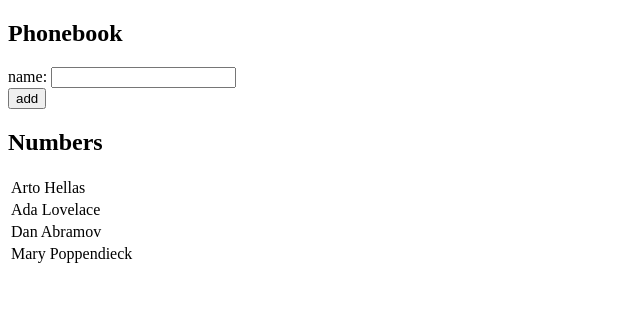
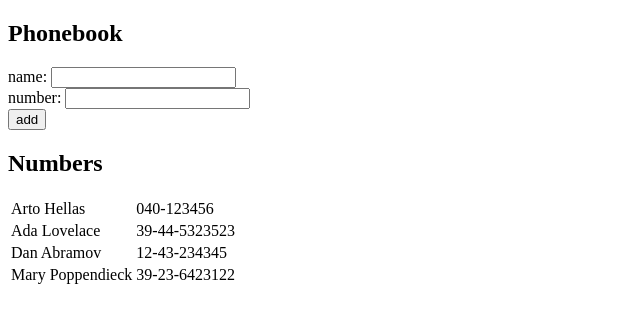
Before and after one commit to Jonah-Hansen/full-stack-open, a React (Create React App) app in the folder part2/phonebook/: page / in a window 1280 px wide. Shown: the top 322 px of the page, without its empty margins (0-640 px from the left). Built offline with nearby package versions, Linux system fonts and the light colour scheme.

Commit message:
exercise 2.8

```diff
--- a/part2/phonebook/src/App.js
+++ b/part2/phonebook/src/App.js
@@ -4,21 +4,24 @@
 const App = () => {
   // create a piece of state to store list of persons
   const [persons, setPersons] = useState([
-    { name: 'Arto Hellas'},//, number: '040-123456', id: 1 },
-    { name: 'Ada Lovelace'},//, number: '39-44-5323523', id: 2 },
-    { name: 'Dan Abramov'},//, number: '12-43-234345', id: 3 },
-    { name: 'Mary Poppendieck'}//, number: '39-23-6423122', id: 4 }
+    { name: 'Arto Hellas', number: '040-123456', id: 1 },
+    { name: 'Ada Lovelace', number: '39-44-5323523', id: 2 },
+    { name: 'Dan Abramov', number: '12-43-234345', id: 3 },
+    { name: 'Mary Poppendieck', number: '39-23-6423122', id: 4 }
   ])
 
   // piece of state for use with the input field
   const [newName, setNewName] = useState('')
+  const [newNumber, setNewNumber] = useState('')
 
   //event handler for form submit.
   const addName = (event) => {
     event.preventDefault()
     // knowing we will soon have numbers, create a temp   object for storing submitted data
     const nameObject = {
-      name: newName
+      name: newName,
+      number: newNumber,
+      id: persons.length + 1
     }
 
     // check for duplicates
@@ -29,12 +32,17 @@
     else {
       setPersons(persons.concat(nameObject))
       setNewName('')
+      setNewNumber('')
     }
   }
 
-  // event handler for typing in input field
+  // event handler for typing in name field
   const handleNameInput = (event) => {
     setNewName(event.target.value)
+  }
+  // event handler for typing in number field
+  const handleNumberInput = (event) => {
+    setNewNumber(event.target.value)
   }
 
   return (
@@ -44,6 +52,8 @@
         <div>
           name: <input value={newName} onChange={handleNameInput}/>
         </div>
+        <div>
+          number: <input value={newNumber} onChange={handleNumberInput}/></div>
         <div>
           <button type="submit">add</button>
         </div>
--- a/part2/phonebook/src/components/Contacts.js
+++ b/part2/phonebook/src/components/Contacts.js
@@ -4,8 +4,8 @@
     <table>
       <tbody>
         {persons.map((person) =>
-          <tr key={person.name}>
-            <td>{person.name}</td>
+          <tr key={person.id}>
+            <td>{person.name}</td><td>{person.number}</td>
           </tr>
         )}
       </tbody>
```
